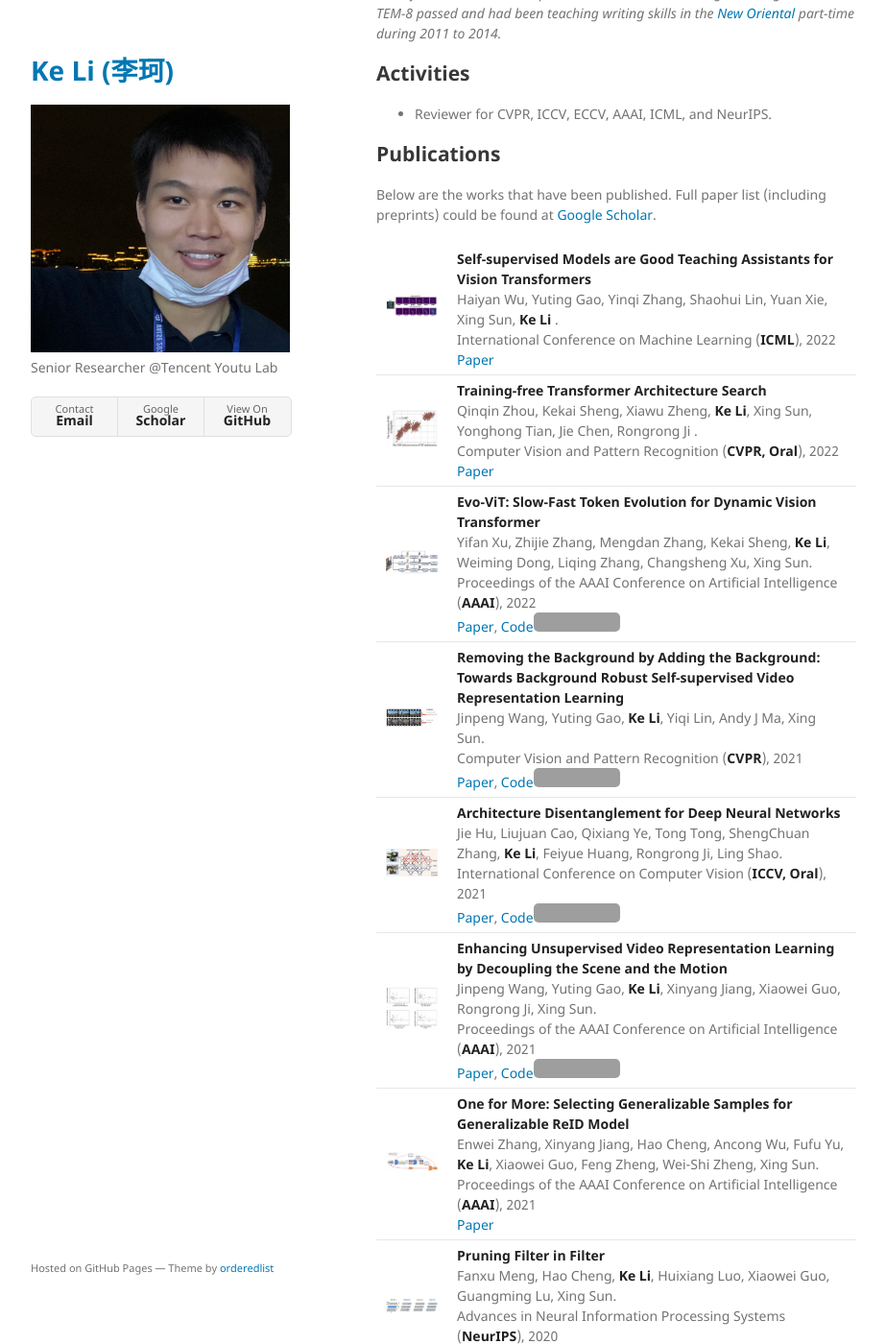
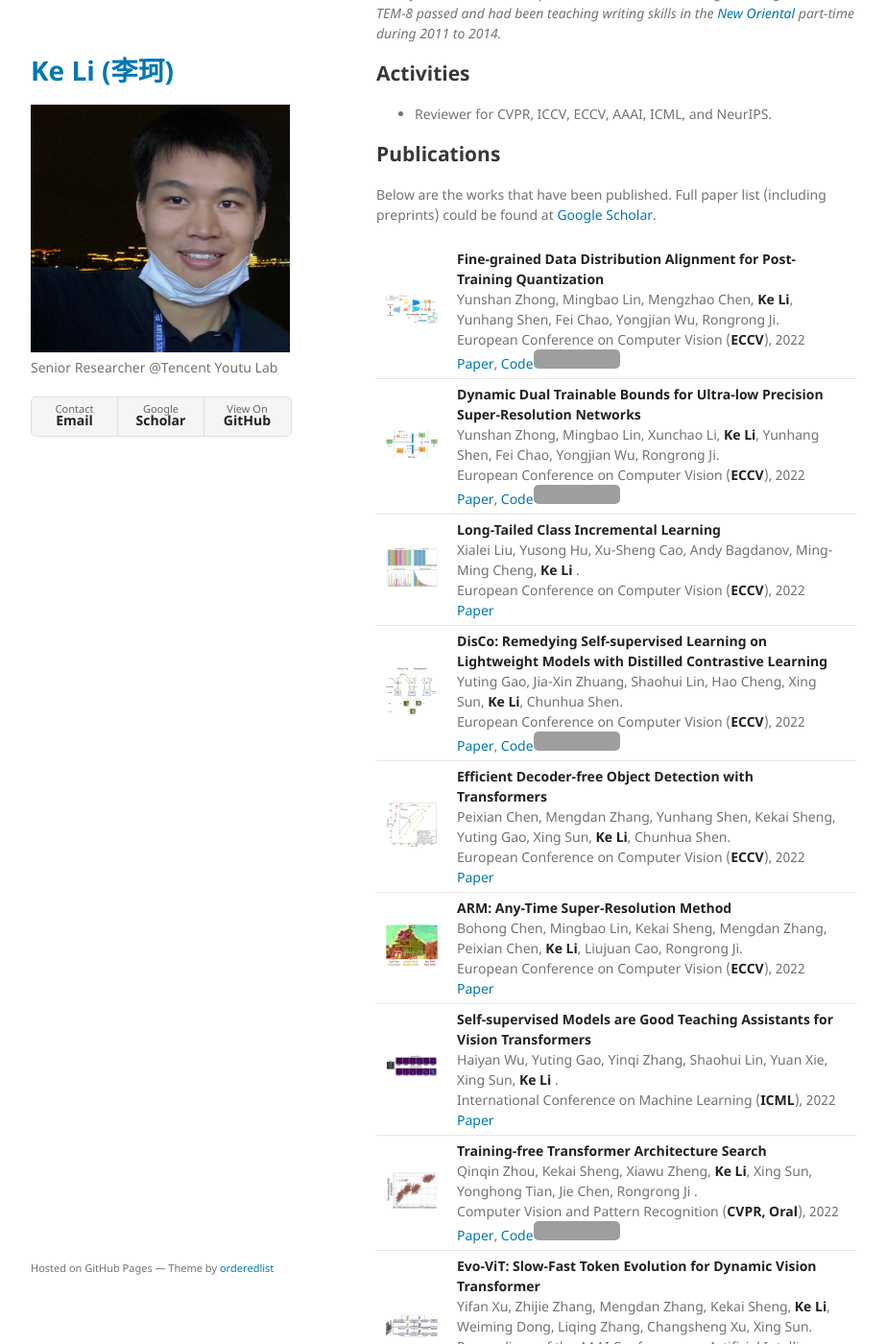
Before and after one commit to keli-61/keli-61.github.io, a Jekyll site: the page built from index.md, in a window 1280 px wide and 1400 px high, scrolled down 244 px. Shown: the whole window at 96% size, without its empty margins (178-1101 px from the left). Built offline with Jekyll 4.4.1, drawn with Linux system fonts in a browser that asks for light colours; our own code applies the rules of GitHub Pages for plain Markdown files; grey boxes are pictures that could not be loaded.

Commit message:
undate ECCV results

```diff
--- a/index.md
+++ b/index.md
@@ -15,8 +15,14 @@ I am a Senior Researcher at Tencent Youtu Lab as of 2018. My research interests
 
 Below are the works that have been published. Full paper list (including preprints) could be found at [Google Scholar](https://scholar.google.com/citations?user=mfWsFM0AAAAJ&hl=en).
 
+| <img src="assets/img/ECCV2022_Fine.jpg" alt="drawing" width="150" /> | **Fine-grained Data Distribution Alignment for Post-Training Quantization**<br />Yunshan Zhong, Mingbao Lin, Mengzhao Chen, **Ke Li**, Yunhang Shen, Fei Chao, Yongjian Wu, Rongrong Ji.<br />European Conference on Computer Vision (**ECCV**), 2022<br />[Paper](https://arxiv.org/abs/2109.04186), [Code](https://github.com/zysxmu/FDDA)<img style="border: 0px;padding: 0px;border-radius: 5px;" src="https://img.shields.io/github/stars/zysxmu/FDDA.svg" alt="GitHub stars" title="" />|
+| <img src="assets/img/ECCV2022_dynamic.jpg" alt="drawing" width="150" /> | **Dynamic Dual Trainable Bounds for Ultra-low Precision Super-Resolution Networks**<br />Yunshan Zhong, Mingbao Lin, Xunchao Li, **Ke Li**, Yunhang Shen, Fei Chao, Yongjian Wu, Rongrong Ji.<br />European Conference on Computer Vision (**ECCV**), 2022<br />[Paper](https://openreview.net/pdf?id=AVPSfvFXqJy), [Code](https://github.com/zysxmu/DDTB)<img style="border: 0px;padding: 0px;border-radius: 5px;" src="https://img.shields.io/github/stars/zysxmu/DDTB.svg" alt="GitHub stars" title="" /> |
+| <img src="assets/img/ECCV2022_long.jpg" alt="drawing" width="150" /> | **Long-Tailed Class Incremental Learning**<br />Xialei Liu, Yusong Hu, Xu-Sheng Cao, Andy Bagdanov, Ming-Ming Cheng, **Ke Li** .<br />European Conference on Computer Vision (**ECCV**), 2022<br />[Paper](https://keli-61.github.io/) |
+| <img src="assets/img/ECCV2022_disco.jpg" alt="drawing" width="150" /> | **DisCo: Remedying Self-supervised Learning on Lightweight Models with Distilled Contrastive Learning**<br />Yuting Gao, Jia-Xin Zhuang, Shaohui Lin, Hao Cheng, Xing Sun, **Ke Li**, Chunhua Shen.<br />European Conference on Computer Vision (**ECCV**), 2022<br />[Paper](https://arxiv.org/abs/2104.09124), [Code](https://github.com/Yuting-Gao/DisCo-pytorch)<img style="border: 0px;padding: 0px;border-radius: 5px;" src="https://img.shields.io/github/stars/Yuting-Gao/DisCo-pytorch.svg" alt="GitHub stars" title="" /> |
+| <img src="assets/img/ECCV2022_efficient.jpg" alt="drawing" width="150" /> | **Efficient Decoder-free Object Detection with Transformers**<br />Peixian Chen, Mengdan Zhang, Yunhang Shen, Kekai Sheng, Yuting Gao, Xing Sun, **Ke Li**, Chunhua Shen.<br />European Conference on Computer Vision (**ECCV**), 2022<br />[Paper](https://arxiv.org/abs/2206.06829) |
+| <img src="assets/img/ECCV2022_arm.jpg" alt="drawing" width="150" /> | **ARM: Any-Time Super-Resolution Method**<br />Bohong Chen, Mingbao Lin, Kekai Sheng, Mengdan Zhang, Peixian Chen, **Ke Li**, Liujuan Cao, Rongrong Ji.<br />European Conference on Computer Vision (**ECCV**), 2022<br />[Paper](https://arxiv.org/abs/2203.10812) |
 | <img src="assets/img/ICML2022.jpg" alt="drawing" width="150" /> | **Self-supervised Models are Good Teaching Assistants for Vision Transformers**<br />Haiyan Wu, Yuting Gao, Yinqi Zhang, Shaohui Lin, Yuan Xie, Xing Sun, **Ke Li** .<br />International Conference on Machine Learning (**ICML**), 2022<br />[Paper](https://openreview.net/pdf?id=AVPSfvFXqJy) |
-| <img src="assets/img/CVPR22.jpg" alt="drawing" width="150" /> | **Training-free Transformer Architecture Search**<br />Qinqin Zhou, Kekai Sheng, Xiawu Zheng, **Ke Li**, Xing Sun, Yonghong Tian, Jie Chen, Rongrong Ji .<br />Computer Vision and Pattern Recognition (**CVPR, Oral**), 2022<br />[Paper](https://arxiv.org/abs/2203.12217) |
+| <img src="assets/img/CVPR22.jpg" alt="drawing" width="150" /> | **Training-free Transformer Architecture Search**<br />Qinqin Zhou, Kekai Sheng, Xiawu Zheng, **Ke Li**, Xing Sun, Yonghong Tian, Jie Chen, Rongrong Ji .<br />Computer Vision and Pattern Recognition (**CVPR, Oral**), 2022<br />[Paper](https://arxiv.org/abs/2203.12217), [Code](https://github.com/decemberzhou/TF_TAS)<img style="border: 0px;padding: 0px;border-radius: 5px;" src="https://img.shields.io/github/stars/decemberzhou/TF_TAS.svg" alt="GitHub stars" title="" /> |
 | <img src="assets/img/AAAI22.jpg" alt="drawing" width="150" /> | **Evo-ViT: Slow-Fast Token Evolution for Dynamic Vision Transformer**<br />Yifan Xu, Zhijie Zhang, Mengdan Zhang, Kekai Sheng, **Ke Li**, Weiming Dong, Liqing Zhang, Changsheng Xu, Xing Sun.<br />Proceedings of the AAAI Conference on Artificial Intelligence (**AAAI**), 2022<br />[Paper](https://arxiv.org/abs/2108.01390), [Code](https://github.com/YifanXu74/Evo-ViT)<img style="border: 0px;padding: 0px;border-radius: 5px;" src="https://img.shields.io/github/stars/YifanXu74/Evo-ViT.svg" alt="GitHub stars" title="" /> |
 | <img src="assets/img/CVPR21.jpg" alt="drawing" width="150" /> | **Removing the Background by Adding the Background: Towards Background Robust Self-supervised Video Representation Learning**<br />Jinpeng Wang, Yuting Gao, **Ke Li**, Yiqi Lin, Andy J Ma, Xing Sun.<br />Computer Vision and Pattern Recognition (**CVPR**), 2021<br />[Paper](https://arxiv.org/abs/2009.05769), [Code](https://github.com/FingerRec/BE)<img style="border: 0px;padding: 0px;border-radius: 5px;" src="https://img.shields.io/github/stars/FingerRec/BE.svg" alt="GitHub stars" title="" /> |
 | <img src="assets/img/ICCV21.jpg" alt="drawing" width="150" /> | **Architecture Disentanglement for Deep Neural Networks**<br />Jie Hu, Liujuan Cao, Qixiang Ye, Tong Tong, ShengChuan Zhang, **Ke Li**, Feiyue Huang, Rongrong Ji, Ling Shao.<br />International Conference on Computer Vision (**ICCV, Oral**), 2021<br />[Paper](https://arxiv.org/abs/2003.13268), [Code](https://github.com/hujiecpp/NAD)<img style="border: 0px;padding: 0px;border-radius: 5px;" src="https://img.shields.io/github/stars/hujiecpp/NAD.svg" alt="GitHub stars" title="" /> |
```
Also changed, not shown: assets/img/ECCV2022_arm.jpg (added), assets/img/ECCV2022_disco.jpg (added), assets/img/ECCV2022_dynamic.jpg (added), assets/img/ECCV2022_efficient.jpg (added), assets/img/ECCV2022_fine.jpg (added), assets/img/ECCV2022_long.jpg (added).
